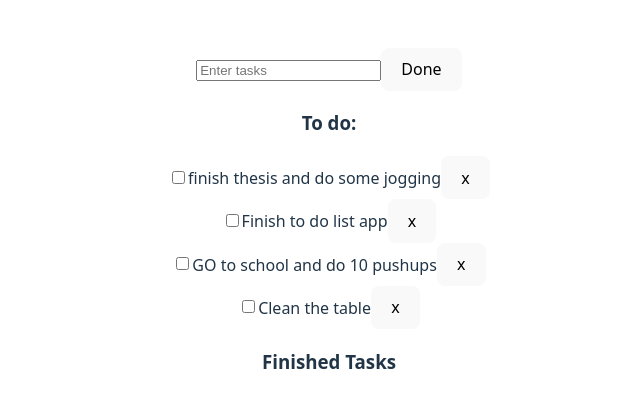
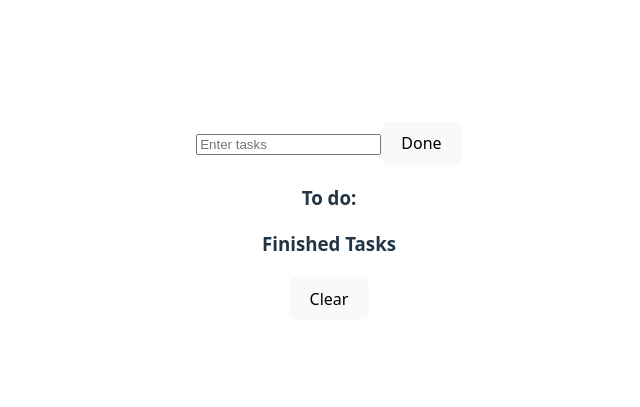
Before and after one commit to RYKELLE/todo-list, a React (Vite) app: page / in a window 1280 px wide. Shown: the part 179-586 px from the top of the page, without its empty margins (311-951 px from the left). Built offline with nearby package versions, Linux system fonts and the light colour scheme.

Commit message:
added clear to finished tasks and saved to local storage

```diff
--- a/src/App.tsx
+++ b/src/App.tsx
@@ -4,30 +4,14 @@ import ToDoList from "./components/ToDoList";
 import type { Todo } from "./types";
 
 function App() {
-  const initialTodos: Todo[] = [
-    {
-      id: "1",
-      text: "finish thesis and do some jogging",
-      done: false,
-    },
-    {
-      id: "2",
-      text: "Finish to do list app",
-      done: false,
-    },
-    {
-      id: "3",
-      text: "GO to school and do 10 pushups",
-      done: false,
-    },
-    {
-      id: "4",
-      text: "Clean the table",
-      done: false,
-    },
-  ];
+  const initialTodos: Todo[] = [];
 
-  const [todos, setTodos] = useState<Todo[]>(initialTodos);
+  const [todos, setTodos] = useState<Todo[]>(() => {
+    const savedTodos = localStorage.getItem("todos");
+    if (savedTodos != null) return JSON.parse(savedTodos);
+    return initialTodos;
+  });
+
   const [newtodo, setNewtodo] = useState("");
 
   const onToggle = (id: string) => {
@@ -40,6 +24,10 @@ function App() {
 
   const onDelete = (id: string) => {
     setTodos((prev) => prev.filter((item) => item.id != id));
+  };
+
+  const onClear = () => {
+    setTodos((prev) => prev.filter((item) => item.done === false));
   };
 
   const handleAdd = (e: React.FormEvent<HTMLFormElement>) => {
@@ -56,7 +44,7 @@ function App() {
   };
 
   useEffect(() => {
-    console.log(todos);
+    localStorage.setItem("todos", JSON.stringify(todos));
   }, [todos]);
 
   return (
@@ -70,7 +58,12 @@ function App() {
         ></input>
         <button type="submit">Done</button>
       </form>
-      <ToDoList todolist={todos} onToggle={onToggle} onDelete={onDelete} />
+      <ToDoList
+        todolist={todos}
+        onToggle={onToggle}
+        onDelete={onDelete}
+        onClear={onClear}
+      />
     </>
   );
 }
--- a/src/components/ToDoList.tsx
+++ b/src/components/ToDoList.tsx
@@ -5,9 +5,10 @@ interface TodoListProps {
   todolist: Todo[];
   onToggle: (id: string) => void;
   onDelete: (id: string) => void;
+  onClear: () => void;
 }
 
-const ToDoList = ({ todolist, onToggle, onDelete }: TodoListProps) => {
+const ToDoList = ({ todolist, onToggle, onDelete, onClear }: TodoListProps) => {
   return (
     <>
       <div>
@@ -24,7 +25,10 @@ const ToDoList = ({ todolist, onToggle, onDelete }: TodoListProps) => {
           ))}
       </div>
       <div>
-        <h3>Finished Tasks</h3>
+        <div>
+          <h3>Finished Tasks</h3>
+          <button onClick={onClear}>Clear</button>
+        </div>
         {todolist
           .filter((item) => item.done === true) //keeps the items that are done
           .map((item) => (
```
